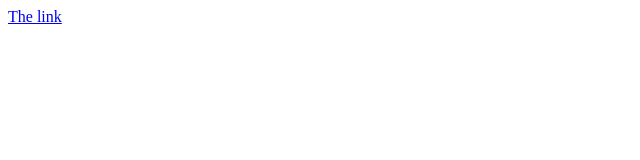
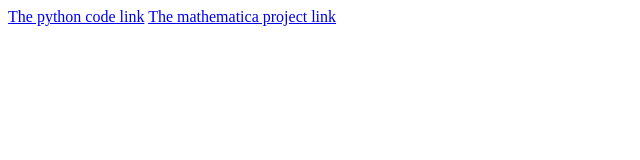
Before and after one commit to avoyjana/Band-structure-of-1d-PP, a plain HTML site: page index.html in a window 1280 px wide. Shown: the whole page, without its empty margins (0-640 px from the left). Drawn offline with Linux system fonts and the light colour scheme.

Commit message:
Update index.html

```diff
--- a/index.html
+++ b/index.html
@@ -1 +1,2 @@
-<a href="https://colab.research.google.com/drive/1ONVOQJw37_w_fCJ2HDz0CKrffwHqyQ6w?usp=sharing">The link</a>
+<a href="https://colab.research.google.com/drive/1ONVOQJw37_w_fCJ2HDz0CKrffwHqyQ6w?usp=sharing">The python code link</a>
+<a href="https://www.wolframcloud.com/obj/5a60b683-165e-4b21-ac45-751327b0cb91">The mathematica project link</a>
```
